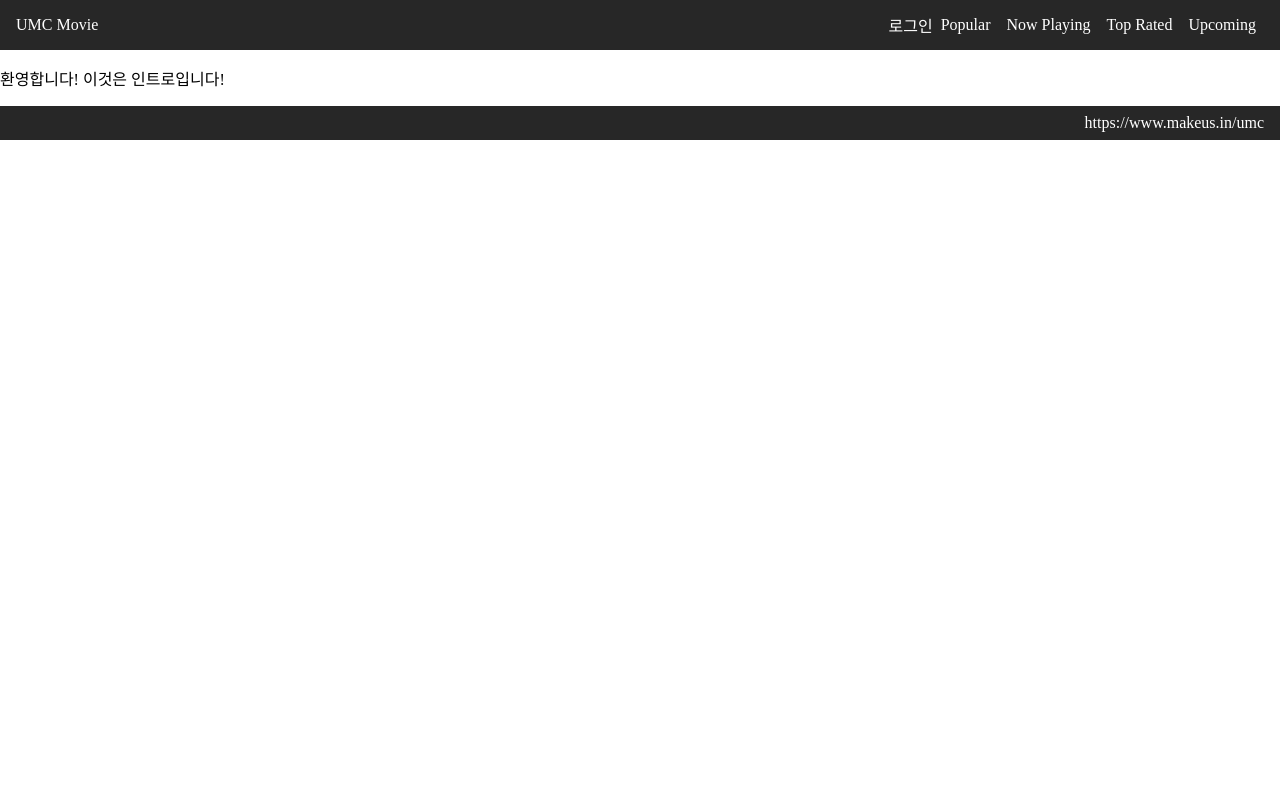
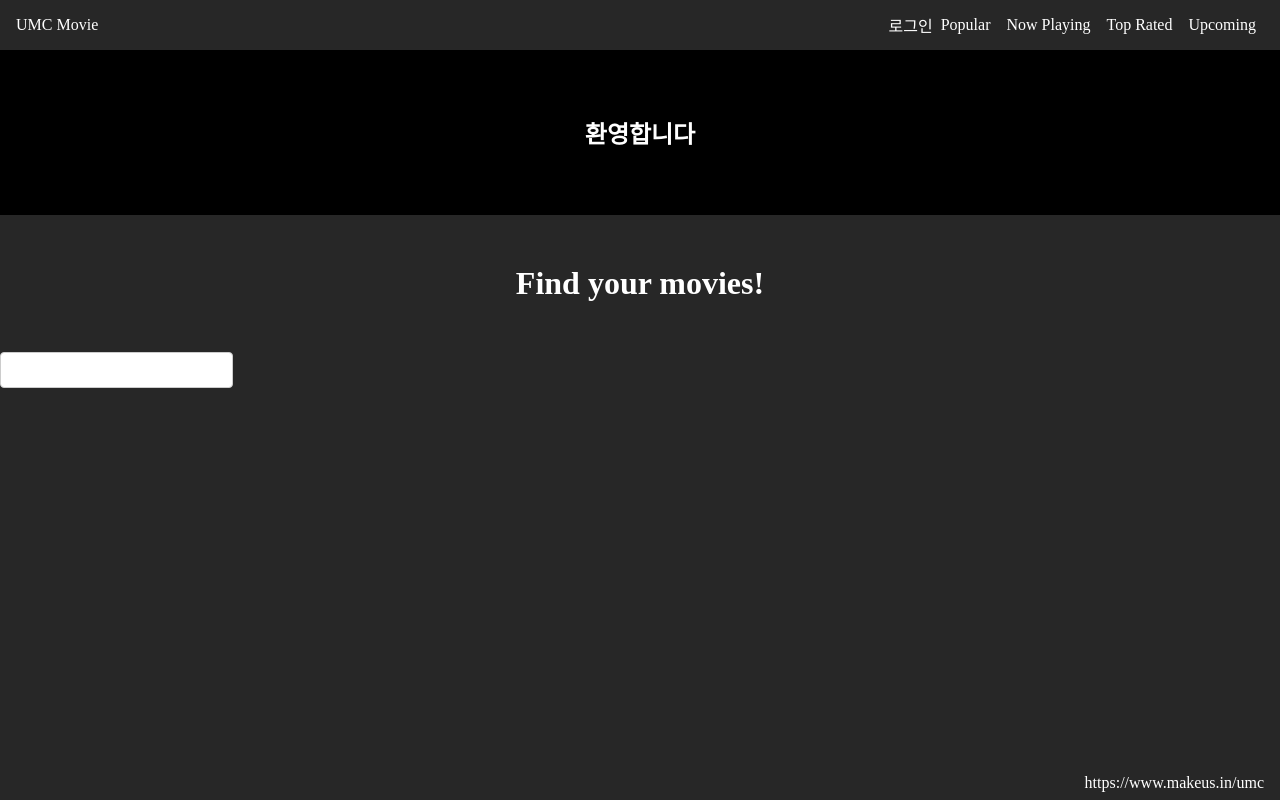
Before and after one commit to hyeonjun0630/UMC_React, a React (Vite) app in the folder week3/: page / in a window 1280 px wide. Built offline with nearby package versions, Linux system fonts and the light colour scheme.

Commit message:
영화 설명 내용 글자크기 줄이기/CSS 추가합시다

```diff
--- a/week3/src/pages/Intro.jsx
+++ b/week3/src/pages/Intro.jsx
@@ -1,8 +1,53 @@
+import styled from "styled-components";
 
 export const Intro = () => {
   return (
     <>
-      <p>환영합니다! 이것은 인트로입니다!</p>
+      <IntroContent>환영합니다</IntroContent>
+      <Back>
+        <BackContent>Find your movies!</BackContent>
+        <TextBox></TextBox>
+      </Back>
+
     </>
   )
 }
+
+const IntroContent = styled.div`
+    font-weight: bold;
+    font-size: x-large;
+    height: 10em;
+    color: white;
+    background-color: black;
+
+    display: flex;
+    flex-direction: column;
+    align-items: center;
+    justify-content: center;
+`
+
+const Back = styled.div`
+    width: 100%;
+    height: 100%;
+    background-color: #272727;
+ `
+
+const BackContent = styled.div`
+    color: #ffffff;
+    text-align: center;
+    margin: 50px;
+    font-size: xx-large;
+    font-weight: bold;
+`
+
+const TextBox = styled.input`
+    padding: 8px 12px;
+    font-size: 16px;
+    border: 1px solid #ccc;
+    border-radius: 4px;
+    outline: none;
+
+    &:focus {
+        border-color: #6495ed;
+    }
+`
```
Also changed, not shown: week3/src/pages/Movies.jsx (line endings or trailing spaces).
